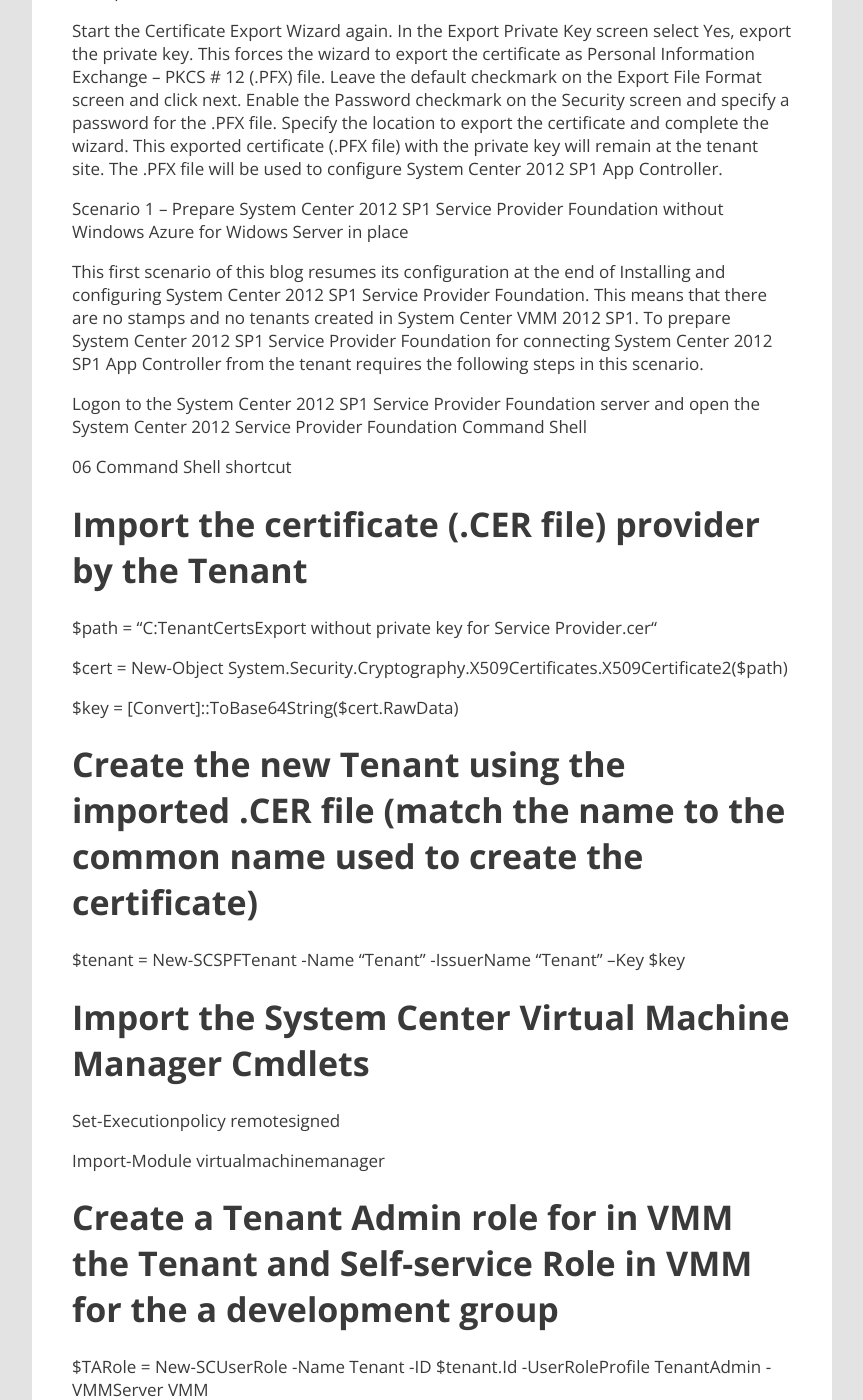
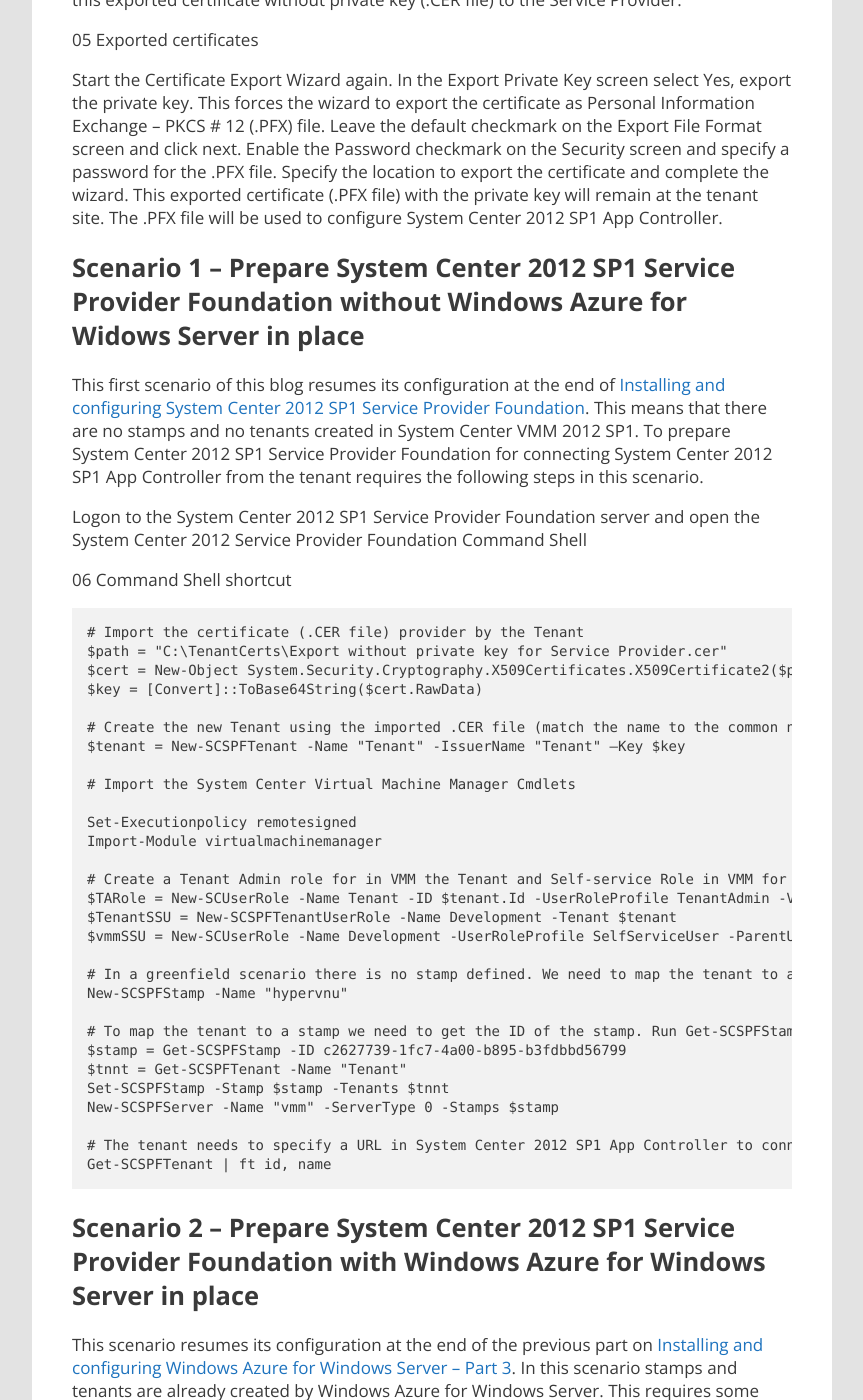
Before and after one commit to marcvaneijk/marcvaneijk.old, a Jekyll site: the page built from _posts/2013-06-08-spfac.md, in a window 1280 px wide and 1400 px high, scrolled down 2727 px. Shown: the whole window, without its empty margins (58-921 px from the left). Built offline with Jekyll 4.4.1, drawn with Linux system fonts in a browser that asks for light colours; nearby versions of some CDN libraries; some of the changed text lies outside the part shown.

Commit message:
Update 2013-06-08-spfac.md

````diff
--- a/_posts/2013-06-08-spfac.md
+++ b/_posts/2013-06-08-spfac.md
@@ -15,9 +15,9 @@ Recently I posted a blog series on enabling the Cloud OS with Windows Server and
 
 I updated my lab environment to enable high availability on all levels and also documented my findings in my recent blogs.
 
-- System Center VMM 2012 SP1 High Availability with SQL Server 2012 AlwaysOn Availability Groups
-- System Center 2012 SP1 Service Provider Foundation High Availability
-- Windows Azure Pack High Availability
+- [System Center VMM 2012 SP1 High Availability with SQL Server 2012 AlwaysOn Availability Groups](2013/05/21/sqlaoag)
+- [System Center 2012 SP1 Service Provider Foundation High Availability](/2013/06/04/spfha)
+- [Windows Azure Pack High Availability](/2014/06/03/wapha)
 
 With my new lab environment in place I was finally able to complete the previous series with the last blog on how to install and connect System Center 2012 SP1 App Controller to System Center 2012 SP1 Service Provider Foundation. I will describe the steps for two scenarios.
 
@@ -27,31 +27,31 @@ The first scenario describes an environment with System Center 2012 SP1 Service
 
 The second scenario describes an environment with System Center 2012 SP1 Service Provider Foundation and Windows Azure for Windows Server, where stamps and tenants are created through the Service Management Portal.
 
-Most configuration will be done in PowerShell. You can find all the Service Provider PowerShell cmdlets on Technet.
+Most configuration will be done in PowerShell. You can find all the Service Provider PowerShell cmdlets on [Technet](http://technet.microsoft.com/en-us/library/jj612525(v=sc.10).aspx).
 
-Installing System Center 2012 SP1 App Controller
+## Installing System Center 2012 SP1 App Controller
 
 This blog describes the configuration from the perspective of a tenant and from the perspective of the Service Provider. The previous blogs describes the steps to create the environment at the site of the Service Provider. System Center 2012 SP1 App Controller allows you to connect and manage your private cloud, hosted clouds and the public cloud Windows Azure through a single pane of glass. The minimum requirements for installing System Center 2012 SP1 App Controller on the tenant site is a domain controller, a SQL Server and System Center 2012 SP1 App Controller server. It is not required to install System Center VMM 2012 SP1 on premise to use System Center 2012 SP1 App Controller to connect to a hosted cloud or the public cloud. But if you licensed System Center 2012 SP1 App Controller you have licensed the System Center Suite and I strongly encourage you to implement System Center VMM 2012 SP1 as the fabric controller for your private cloud.
 
 For this blog we will go with three virtual machines for the tenant site. A domain controller (dc1), a SQL Server (sql1) and a System Center 2012 SP1 App Controller server (ac). The domain FQDN is tenant.com. After the domain is configured, create two service account (domainSVCSQL and domainSVCAC). Install SQL server 2012 and specify the service account (domainSVCSQL) for its services.
 
-
-
 When the SQL Server is installed logon to the System Center 2012 SP1 App Controller server as a domain administrator. Install the System Center VMM 2012 SP1 management console. The other prerequisites for System Center 2012 SP1 App Controller are configured by the installer.
 
 02 App Controller setup prerequisites
 
-Complete the installation wizard by specifying the domain service account (domainSVCAC) in the Configure the services tab and select to use a self-signed certificate or a web server certificate that was created by your internal Certificate Authority or a public Certificate Authority. For the functionality described in this blog the chosen certificate to access the System Center 2012 SP1 App Controller portal is not relevant. A complete installation guide for installing System Center 2012 SP1 App Controller is available on Technet
+Complete the installation wizard by specifying the domain service account (domainSVCAC) in the Configure the services tab and select to use a self-signed certificate or a web server certificate that was created by your internal Certificate Authority or a public Certificate Authority. For the functionality described in this blog the chosen certificate to access the System Center 2012 SP1 App Controller portal is not relevant. A complete installation guide for installing System Center 2012 SP1 App Controller is available on [Technet](http://technet.microsoft.com/en-us/library/jj871059.aspx).
 
-Prerequisites
+## Prerequisites
 
-Certificates
+### Certificates
 
-Connecting System Center 2012 SP1 App Controller to System Center 2012 SP1 Service Provider Foundation requires a certificate. The tenant requires a web server certificate that is exported with a private key and without a private key. The certificate can be a self-signed web server certificate, a web server certificate issued by a private Certificate Authority or a web server certificate issued by a public Certificate Authority. I will use makecert.exe from the Windows SDK.
+Connecting System Center 2012 SP1 App Controller to System Center 2012 SP1 Service Provider Foundation requires a certificate. The tenant requires a web server certificate that is exported with a private key and without a private key. The certificate can be a self-signed web server certificate, a web server certificate issued by a private Certificate Authority or a web server certificate issued by a public Certificate Authority. I will use [makecert.exe](http://msdn.microsoft.com/en-us/library/windows/desktop/aa386968(v=vs.85).aspx) from the Windows SDK.
 
 Logon to the System Center 2012 SP1 App Controller server at the tenant site (in this example ac.tenant.com) as a domain administrator. Open a command prompt and run the following command to create the certificate.
 
-makecert -r -pe -n “cn=Tenant” -b 04/04/2013 -e 09/23/2016 -ss My -sr CurrentUser -sp “Microsoft RSA SChannel Cryptographic Provider” -sy 12 -sky exchange
+```
+makecert -r -pe -n "cn=Tenant" -b 04/04/2013 -e 09/23/2016 -ss My -sr CurrentUser -sp "Microsoft RSA SChannel Cryptographic Provider" -sy 12 -sky exchange
+```
 
 03 Makecert
 
@@ -67,61 +67,49 @@ In the Export Private Key screen select No, do not export the private key. In th
 
 Start the Certificate Export Wizard again. In the Export Private Key screen select Yes, export the private key. This forces the wizard to export the certificate as Personal Information Exchange – PKCS # 12 (.PFX) file. Leave the default checkmark on the Export File Format screen and click next. Enable the Password checkmark on the Security screen and specify a password for the .PFX file. Specify the location to export the certificate and complete the wizard. This exported certificate (.PFX file) with the private key will remain at the tenant site. The .PFX file will be used to configure System Center 2012 SP1 App Controller.
 
-Scenario 1 – Prepare System Center 2012 SP1 Service Provider Foundation without Windows Azure for Widows Server in place
+## Scenario 1 – Prepare System Center 2012 SP1 Service Provider Foundation without Windows Azure for Widows Server in place
 
-This first scenario of this blog resumes its configuration at the end of Installing and configuring System Center 2012 SP1 Service Provider Foundation. This means that there are no stamps and no tenants created in System Center VMM 2012 SP1. To prepare System Center 2012 SP1 Service Provider Foundation for connecting System Center 2012 SP1 App Controller from the tenant requires the following steps in this scenario.
+This first scenario of this blog resumes its configuration at the end of [Installing and configuring System Center 2012 SP1 Service Provider Foundation](/2013/01/30/spf). This means that there are no stamps and no tenants created in System Center VMM 2012 SP1. To prepare System Center 2012 SP1 Service Provider Foundation for connecting System Center 2012 SP1 App Controller from the tenant requires the following steps in this scenario.
 
 Logon to the System Center 2012 SP1 Service Provider Foundation server and open the System Center 2012 Service Provider Foundation Command Shell
 
 06 Command Shell shortcut
 
+```
 # Import the certificate (.CER file) provider by the Tenant
-
-$path = “C:TenantCertsExport without private key for Service Provider.cer“
-
+$path = "C:\TenantCerts\Export without private key for Service Provider.cer"
 $cert = New-Object System.Security.Cryptography.X509Certificates.X509Certificate2($path)
-
 $key = [Convert]::ToBase64String($cert.RawData)
 
 # Create the new Tenant using the imported .CER file (match the name to the common name used to create the certificate)
-
-$tenant = New-SCSPFTenant -Name “Tenant” -IssuerName “Tenant” –Key $key
+$tenant = New-SCSPFTenant -Name "Tenant" -IssuerName "Tenant" –Key $key
 
 # Import the System Center Virtual Machine Manager Cmdlets
 
 Set-Executionpolicy remotesigned
-
 Import-Module virtualmachinemanager
 
 # Create a Tenant Admin role for in VMM the Tenant and Self-service Role in VMM for the a development group
-
 $TARole = New-SCUserRole -Name Tenant -ID $tenant.Id -UserRoleProfile TenantAdmin -VMMServer VMM
-
 $TenantSSU = New-SCSPFTenantUserRole -Name Development -Tenant $tenant
-
 $vmmSSU = New-SCUserRole -Name Development -UserRoleProfile SelfServiceUser -ParentUserRole $TARole -ID $TenantSSU.ID
 
 # In a greenfield scenario there is no stamp defined. We need to map the tenant to a stamp. If you created a stamp already you can skip this step. To create a stamp
-
-New-SCSPFStamp -Name “hypervnu“
+New-SCSPFStamp -Name "hypervnu"
 
 # To map the tenant to a stamp we need to get the ID of the stamp. Run Get-SCSPFStamp and copy the ID of the stamp you want to use.
-
 $stamp = Get-SCSPFStamp -ID c2627739-1fc7-4a00-b895-b3fdbbd56799
-
-$tnnt = Get-SCSPFTenant -Name “Tenant”
-
+$tnnt = Get-SCSPFTenant -Name "Tenant"
 Set-SCSPFStamp -Stamp $stamp -Tenants $tnnt
-
-New-SCSPFServer -Name “vmm” -ServerType 0 -Stamps $stamp
+New-SCSPFServer -Name "vmm" -ServerType 0 -Stamps $stamp
 
 # The tenant needs to specify a URL in System Center 2012 SP1 App Controller to connect to System Center 2012 SP1 Service Provider Foundation. The URL requires the Tenant ID. To get the Tenant ID
+Get-SCSPFTenant | ft id, name
+```
 
-Get-SCSPFTenant | ft id, name
+## Scenario 2 – Prepare System Center 2012 SP1 Service Provider Foundation with Windows Azure for Windows Server in place
 
-Scenario 2 – Prepare System Center 2012 SP1 Service Provider Foundation with Windows Azure for Windows Server in place
-
-This scenario resumes its configuration at the end of the previous part on Installing and configuring Windows Azure for Windows Server – Part 3. In this scenario stamps and tenants are already created by Windows Azure for Windows Server. This requires some changes to the PowerShell commands.
+This scenario resumes its configuration at the end of the previous part on [Installing and configuring Windows Azure for Windows Server – Part 3](/2013/03/27/wa4ws3). In this scenario stamps and tenants are already created by Windows Azure for Windows Server. This requires some changes to the PowerShell commands.
 
 The Tenant Site in Windows Azure for Windows Server allows the tenant to upload a management certificate.
 
@@ -135,49 +123,40 @@ For this scenario I created a user named marcvaneijk@tenant.com in Windows Azure
 
 The following procedure will prepare the environment for connecting System Center 2012 SP1 App Controller from the tenant. The trickiest part was to map the certificate to the tenant.
 
+```
 # Get the name and the ID of the tenant
-
 Get-SCSPFTenant | ft name, id
+```
 
 09 Get-SCSPFTenant
 
+```
 # Import the certificate (.CER file) provider by the Tenant
-
-$path = “C:TenantCertsExport without private key for Service Provider.cer”
-
+$path = "C:TenantCertsExport without private key for Service Provider.cer"
 $cert = New-Object System.Security.Cryptography.X509Certificates.X509Certificate2($path)
-
 $key = [Convert]::ToBase64String($cert.RawData)
 
 # Create a variable containing the Tenant
-
 $tnnt = Get-SCSFPTenant -id f104f8f5-205b-4a27-a1a4-487d900c4cbf
 
 # Create a Trusted Issuer by mapping the tenant to the imported certificate
-
-New-SCSPFTrustedIssuer -Key $key -Name “Tenant” -Tenant $tnnt
+New-SCSPFTrustedIssuer -Key $key -Name "Tenant" -Tenant $tnnt
 
 # Import the System Center Virtual Machine Manager Cmdlets
-
 Set-Executionpolicy remotesigned
-
 Import-Module virtualmachinemanager
 
 # Create a Tenant Admin role for the Tenant and Self-service Role for a development department that is mapped to the Tenant Admin role
-
 $tenant = Get-SCSPFTenant -id f104f8f5-205b-4a27-a1a4-487d900c4cbf
-
 $TARole = Get-SCUserRole -Name marcvaneijk@tenant.com_f104f8f5-205b-4a27-a1a4-487d900c4cbf -VMMServer VMM
-
 $TenantSSU = New-SCSPFTenantUserRole -Name Tenant -Tenant $tenant
-
 $vmmSSU = New-SCUserRole -Name Development -UserRoleProfile SelfServiceUser -ParentUserRole $TARole -ID $TenantSSU.ID
 
 # The tenant needs to specify a URL in System Center 2012 SP1 App Controller to connect to System Center 2012 SP1 Service Provider Foundation. The URL requires the Tenant ID. To get the Tenant ID
+Get-SCSPFTenant | ft name, id
+```
 
-Get-SCSPFTenant | ft name, id
-
-Configuring System Center 2012 SP1 App Controller
+## Configuring System Center 2012 SP1 App Controller
 
 After the Service Provider has prepared the hosting environment the tenant can configure System Center 2012 SP1 App Controller to connect to the hosted cloud.
 
@@ -189,11 +168,15 @@ In the Add an external service provider foundation screen specify a name for the
 
 The service location field requires a URL in the following format.
 
+```
 https://<SPF full internet name>:8090/SC2012/vmm/Microsoft.Management.Odata.svc/<SPF Tenant ID provided by the service provider>
+```
 
 In this example we would enter the following URL in the service location field
 
+```
 https://spf.hyper-v.nu:8090/SC2012/vmm/Microsoft.Management.Odata.svc/f104f8f5-205b-4a27-a1a4-487d900c4cbf
+```
 
 In the certificate file field browse to the exported .PFX file that we created in the prerequisites section of this blog. In the password field enter the password that was used to encrypt the .PFX file.
 
@@ -207,6 +190,6 @@ In the general tab specify a descriptive name for the new user roles (in this ex
 
 Logon to System Center 2012 SP1 App Controller with a domain user account that is member of the Development department. The user only has access to the abstracted System Center VMM 2012 SP1 objects configured by the Service Provider.
 
-More Information
+## More Information
 
-What’s New in Microsoft System Center 2012 SP1 – App Controller: Managing Applications Across Cloud Environments
+- [What's New in Microsoft System Center 2012 SP1 – App Controller: Managing Applications Across Cloud Environments](http://channel9.msdn.com/Events/TechEd/NorthAmerica/2012/MGT303)
````
